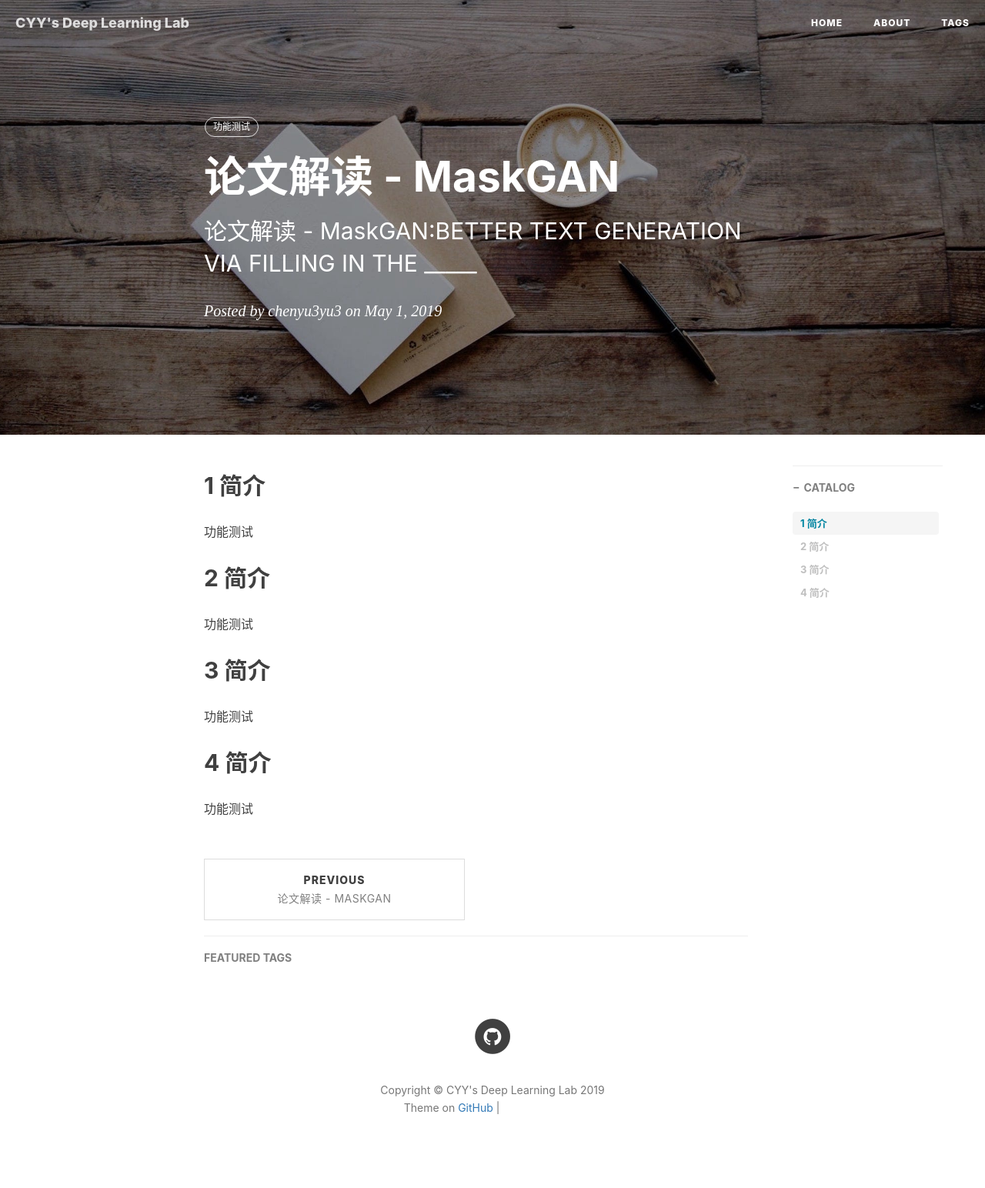
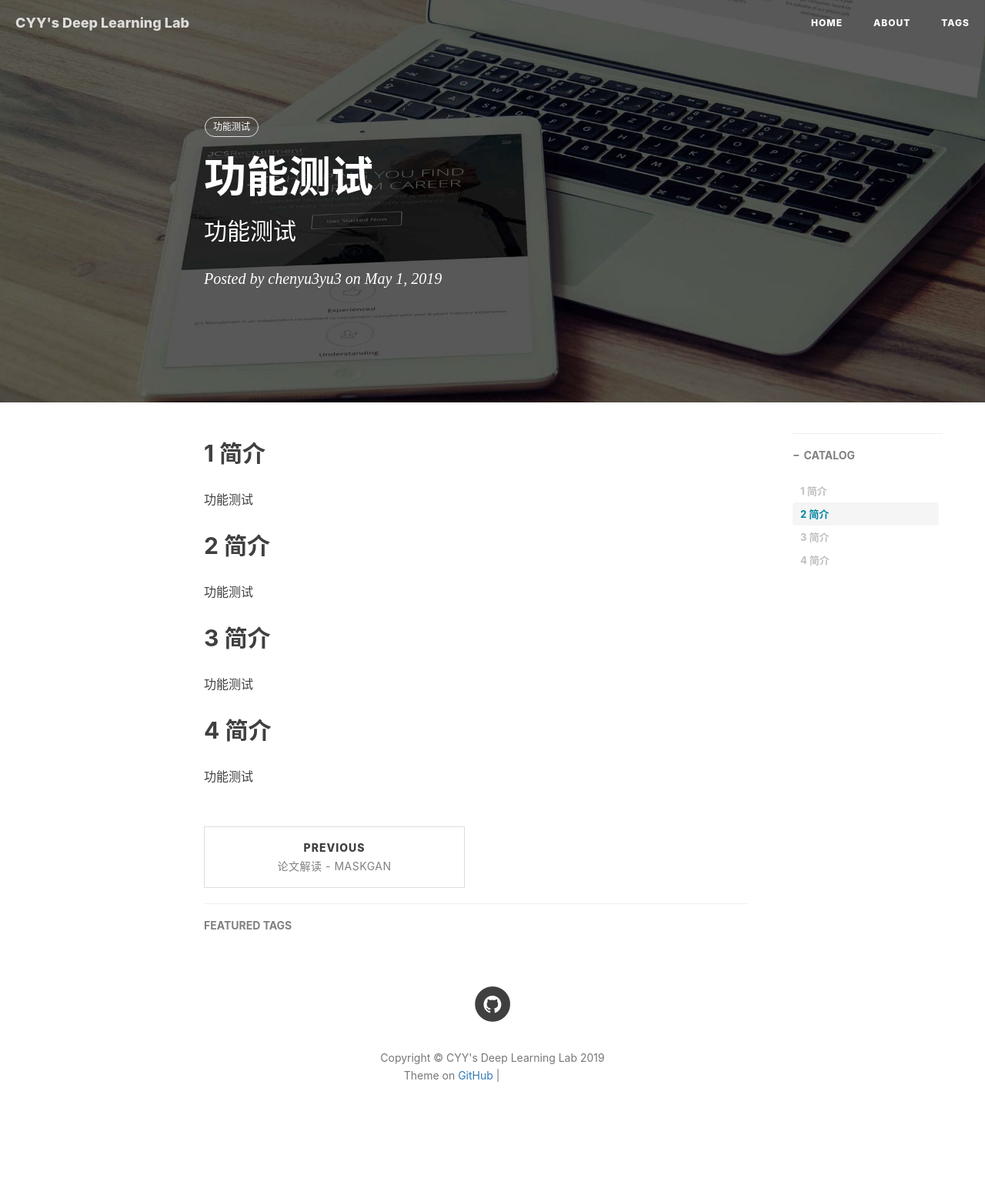
Before and after one commit to sukinoaria/sukinoaria.github.io, a Jekyll site: the page built from _posts/2019-05-02-测试.md, in a window 1280 px wide. Shown: the whole page at 77% size. Built offline with Jekyll 4.4.1, drawn with Linux system fonts in a browser that asks for light colours; nearby versions of some CDN libraries; comment, search, counter and statistics services are not loaded; after the commit the page ends 1502 px from its top, so only the background shows below that; grey boxes are pictures that could not be loaded.

Commit message:
functional testing

```diff
--- a/_posts/2019-05-02-测试.md
+++ b/_posts/2019-05-02-测试.md
@@ -1,10 +1,10 @@
 ---
 layout:     post
-title:      论文解读 - MaskGAN
-subtitle:   论文解读 - MaskGAN:BETTER TEXT GENERATION VIA FILLING IN THE _____
+title:      功能测试
+subtitle:   功能测试
 date:       2019-05-01
 author:     chenyu3yu3
-header-img: img/post-bg-coffee.jpeg
+header-img: img/post-bg-rwd.jpg
 catalog: true
 tags:
     - 功能测试
```
